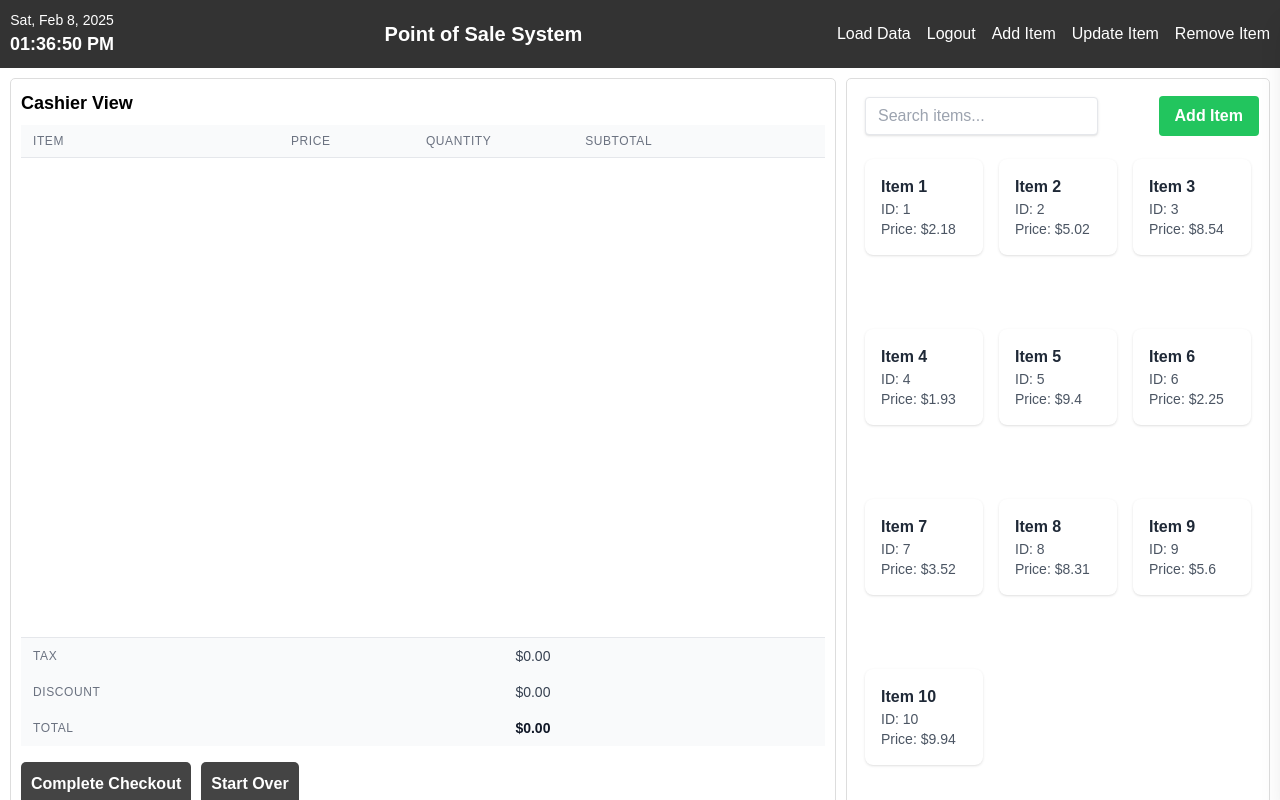
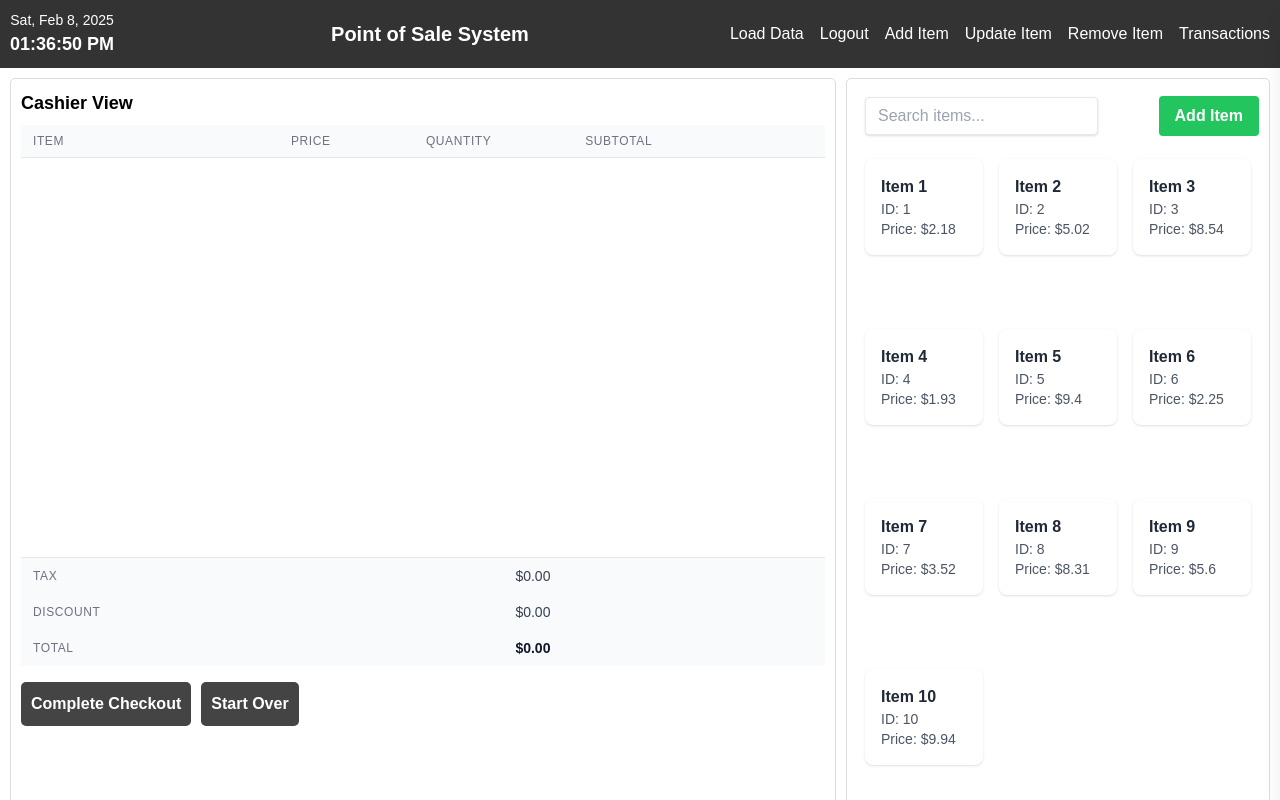
Before and after one commit to winhtaikaung/simple-pos, a plain HTML site: page index.html in a window 1280 px wide. Drawn offline with nearby package versions, Linux system fonts and the light colour scheme.

Commit message:
add transactions

```diff
--- a/index.html
+++ b/index.html
@@ -226,6 +226,8 @@
                         class="text-white hover:text-gray-300">Update Item</a>
                     <a href="#remove-item" onclick="navigateTo('#remove-item')"
                         class="text-white hover:text-gray-300">Remove Item</a>
+                    <a href="#transactions" onclick="navigateTo('#transactions')"
+                        class="text-white hover:text-gray-300">Transactions</a>
                 </div>
             </div>
         </header>
@@ -272,6 +274,12 @@
                                 <span class="menu-icon mr-2">❌</span> Remove Item
                             </a>
                         </li>
+                        <li class="mb-2">
+                            <a href="#transactions" onclick="navigateTo('#transactions')"
+                                class="flex items-center hover:text-gray-300">
+                                <span class="menu-icon mr-2">📜</span> Transactions
+                            </a>
+                        </li>
                     </ul>
                 </nav>
             </div>
@@ -283,7 +291,7 @@
             </button>
         </div>
 
-        <div class="view_container min-w-full min-h-[95vh]">
+        <div class="view_container min-w-full min-h-[70vh]">
             <div class="pos-screen">
                 <div class="cashier-view">
                     <h3 class="text-lg font-semibold mb-2">Cashier View</h3>
@@ -309,7 +317,7 @@
                                 </tr>
                             </thead>
                             <tbody id="cart"
-                                class="bg-white divide-y divide-gray-200 h-[calc(100vh-40vh)] overflow-y-auto">
+                                class="bg-white divide-y divide-gray-200 h-[calc(100vh-50vh)] overflow-y-auto">
                                 <!-- Items added to cart will appear here -->
                             </tbody>
                             <tfoot class="bg-gray-50">
```
Also changed, not shown: pos.html (+10 -2 lines).
